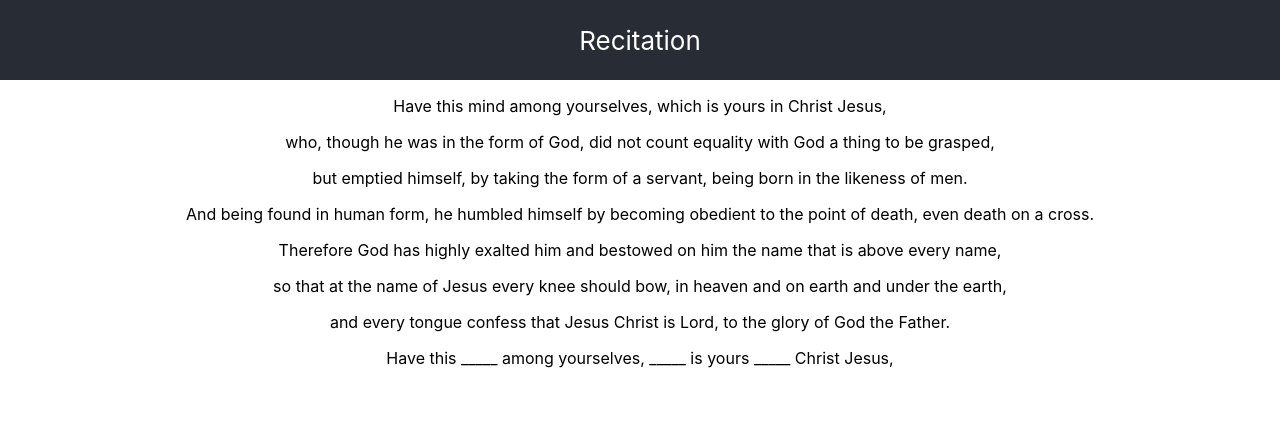
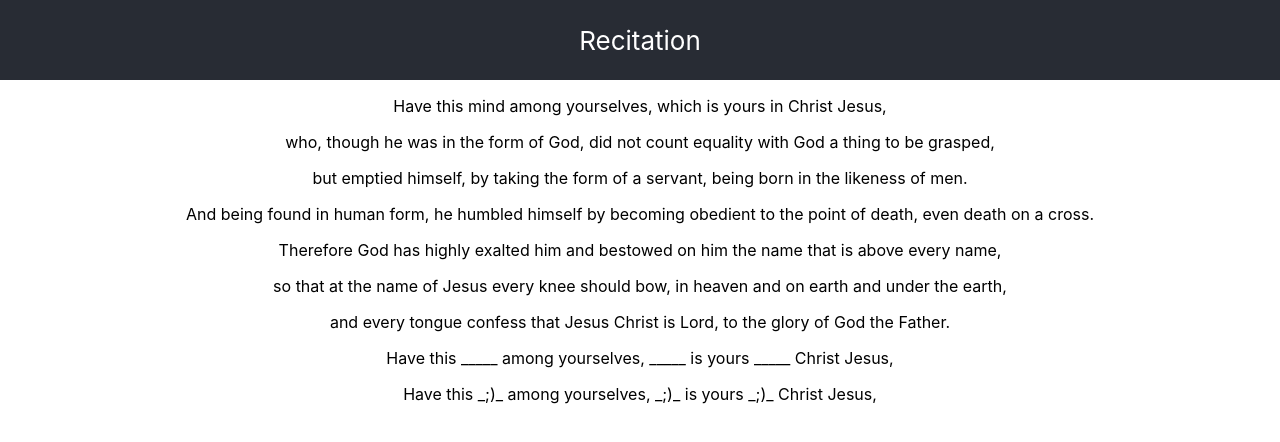
Before and after one commit to TimothyDJewell/recitation, a React (Create React App) app: page / in a window 1280 px wide. Shown: the top 442 px of the page. Built offline with nearby package versions, Linux system fonts and the light colour scheme.

Commit message:
generalize method for hiding particular words

```diff
--- a/src/App.tsx
+++ b/src/App.tsx
@@ -17,10 +17,22 @@ const Display = ({ lines }: {lines: string[]}) => (
   </div>
 );
 
+const hideWords = (text: string, wordPredicate: (value: string, index: number) => boolean): (string | never)[] => {
+  const splitText = text.split(/\b/);
+  const wordIndices = splitText.reduce<{ arr: (number | undefined)[], nextIndex: number }>((prev, curr) => /^\w+$/.test(curr)
+      ? ({ arr: [...prev.arr, prev.nextIndex], nextIndex: prev.nextIndex + 1 })
+      : ({ arr: [...prev.arr, undefined], nextIndex: prev.nextIndex }),
+    { arr: [], nextIndex: 0 }).arr;
+  return splitText.map((value, index) => wordIndices[index] === undefined || wordPredicate(value, wordIndices[index]!) ? value : '_;)_');
+}
+
 const HiddenWords = ({ text }: { text: string }) => {
   const splitText = text.split(/\b/g);
-  const wordIndices = splitText.map((s, i) => /^\w+$/.test(s) ? i : null).filter(o => o !== null) as number[];
-  const indicesToHide = wordIndices.reduce((prev, curr, index) => index % 3 === 2 ? [...prev, curr] : prev, [] as number[]);
+  const indicesToHide = splitText
+    // first, reduce to the set of indices in splitText that have words, so we are only hiding words
+    .reduce((prev, curr, index) => /^\w+$/.test(curr) ? [...prev, index] : prev, [] as number[])
+    // second, reduce that array to just the items we want to hide
+    .reduce((prev, curr, index) => index % 3 === 2 ? [...prev, curr] : prev, [] as number[]);
   const hiddenText = splitText.map((s, i) => indicesToHide.indexOf(i) !== -1 ? '_____' : s).join('');
   return <Display lines={[ hiddenText ]} />;
 };
@@ -32,6 +44,7 @@ const App = () => (
     </header>
     <Display lines={verses} />
     <HiddenWords text={verses[0]}/>
+    {hideWords(verses[0], (v, i) => i % 3 !== 2)}
   </div>
 );
 
```
